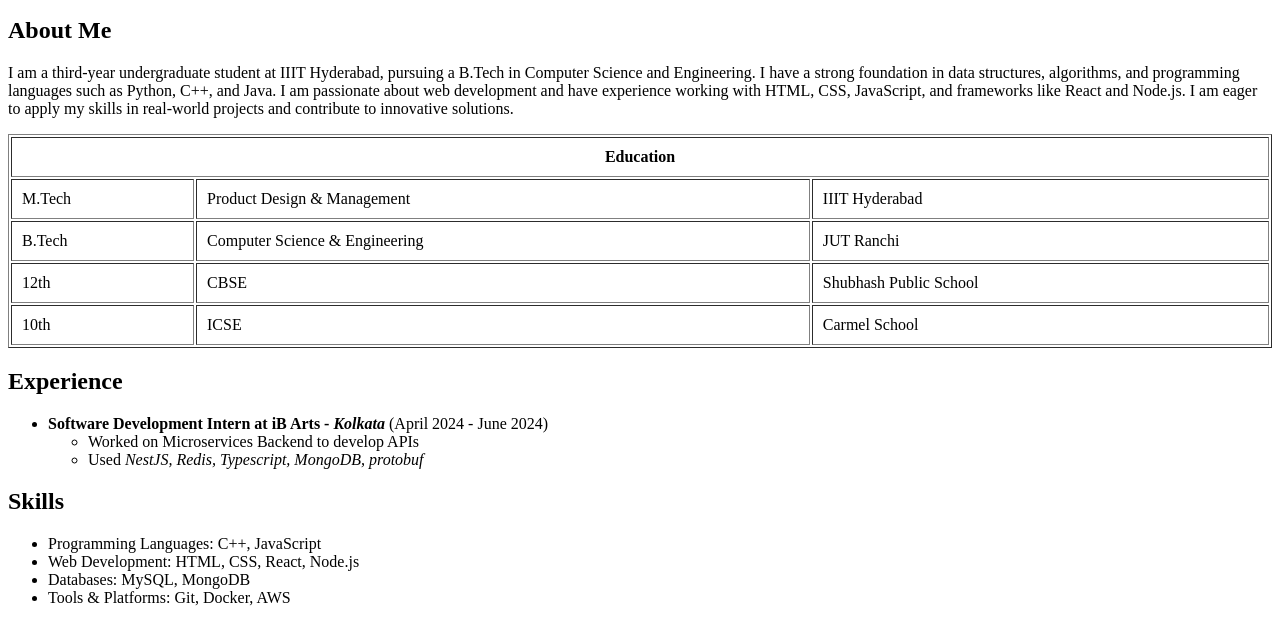
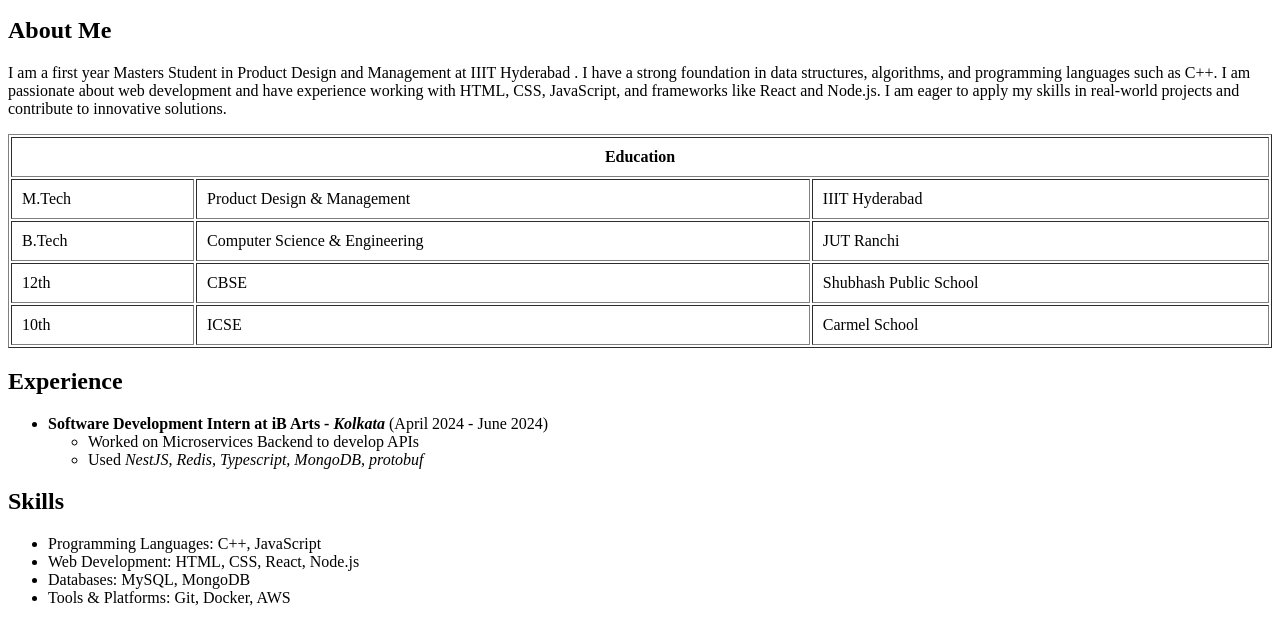
Before and after one commit to codepley/codepley.github.io, a plain HTML site: page index.html in a window 1280 px wide. Shown: the part 263-886 px from the top of the page. Drawn offline with Linux system fonts and the light colour scheme.

Commit message:
profile added

```diff
--- a/index.html
+++ b/index.html
@@ -17,7 +17,7 @@
    <!-- About Me -->
    <div>
       <h2>About Me</h2>
-      <p>I am a third-year undergraduate student at IIIT Hyderabad, pursuing a B.Tech in Computer Science and Engineering. I have a strong foundation in data structures, algorithms, and programming languages such as Python, C++, and Java. I am passionate about web development and have experience working with HTML, CSS, JavaScript, and frameworks like React and Node.js. I am eager to apply my skills in real-world projects and contribute to innovative solutions.</p>
+      <p>I am a first year Masters Student in Product Design and Management at IIIT Hyderabad . I have a strong foundation in data structures, algorithms, and programming languages such as C++. I am passionate about web development and have experience working with HTML, CSS, JavaScript, and frameworks like React and Node.js. I am eager to apply my skills in real-world projects and contribute to innovative solutions.</p>
    </div>
    <!-- Education details -->
    <div>
```
